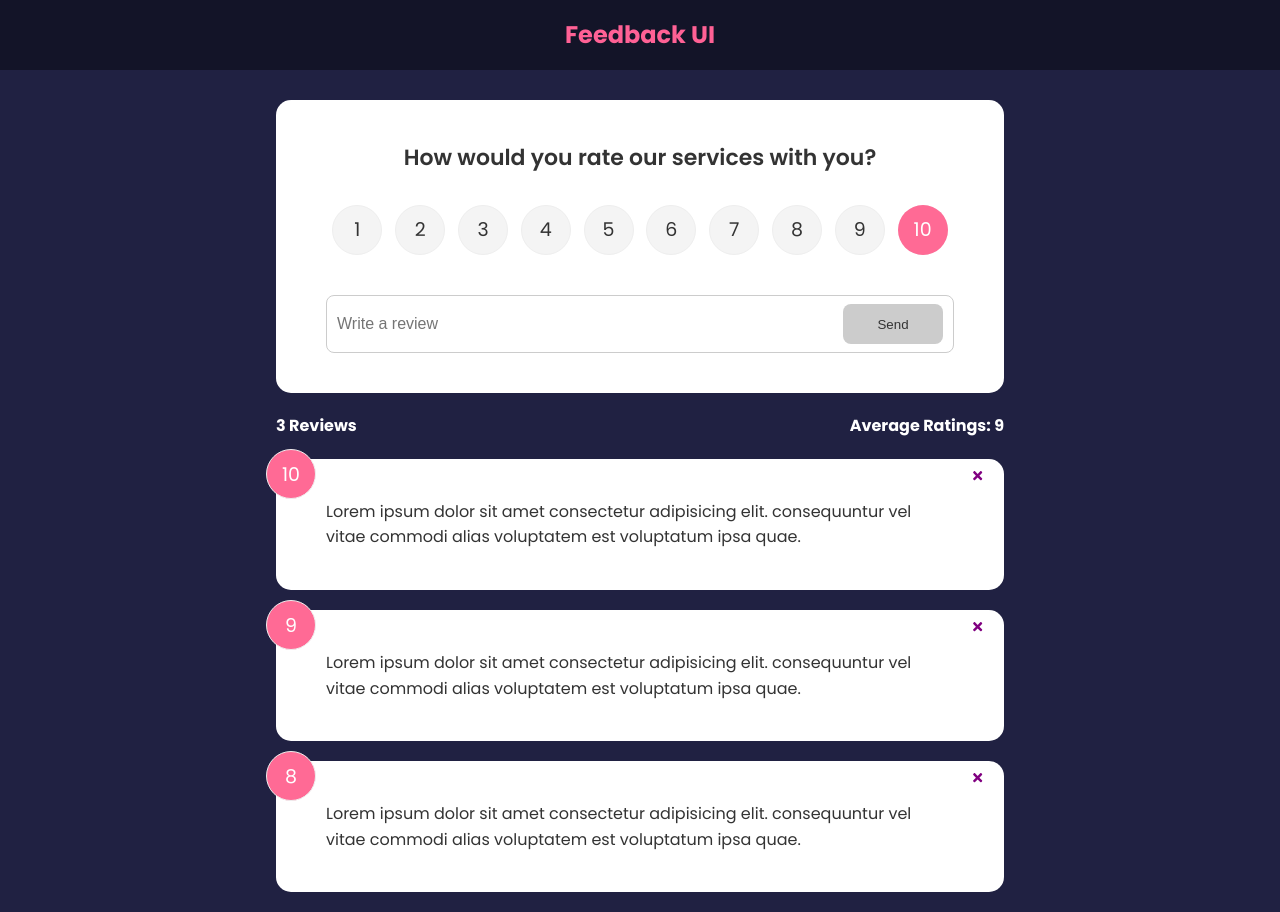
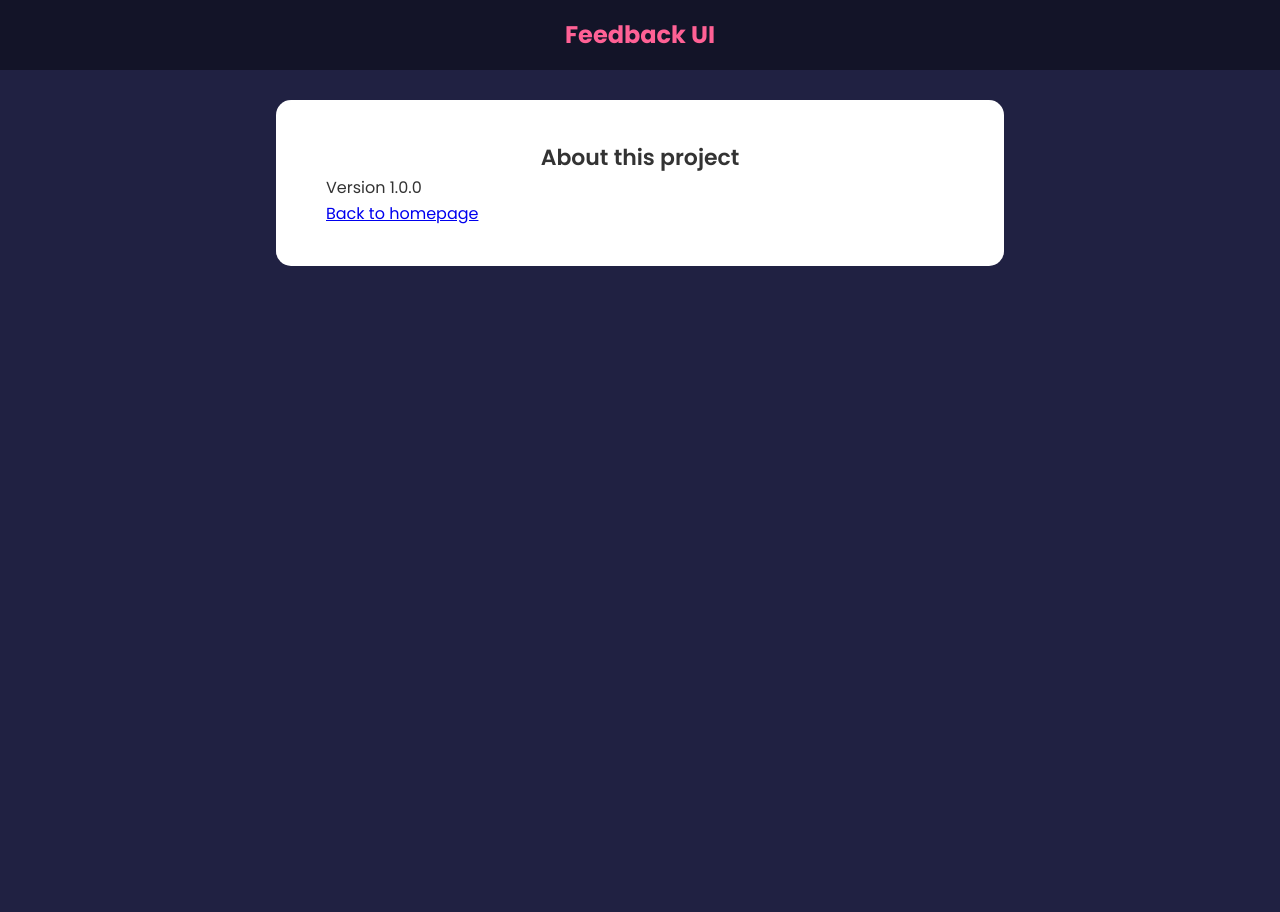
Before and after one commit to lario0913/feedback-app, a React (Create React App) app: page /about in a window 1280 px wide. After the commit the page ends 800 px from the top, so only its background shows below. Built offline with nearby package versions, Linux system fonts and the light colour scheme.

Commit message:
added about page using react-router-dom

```diff
--- a/package.json
+++ b/package.json
@@ -10,6 +10,7 @@
     "react": "^18.2.0",
     "react-dom": "^18.2.0",
     "react-icons": "^4.4.0",
+    "react-router-dom": "^6.3.0",
     "react-scripts": "5.0.1",
     "uuid": "^8.3.2",
     "web-vitals": "^2.1.4"
--- a/src/App.js
+++ b/src/App.js
@@ -1,10 +1,12 @@
 import {v4 as uuidv4} from 'uuid'
+import {BrowserRouter as Router, Route, Routes} from 'react-router-dom'
 import React, {useState} from 'react'
 import FeedbackForm from './components/FeedbackForm'
 import FeedbackList from './components/FeedbackList'
 import FeedbackStats from './components/FeedbackStats'
 import Header from './components/Header'
 import FeedbackData from './data/FeedbackData'
+import AboutPage from './pages/AboutPage'
 
 function App () {
   const [feedback, setFeedback] = useState(FeedbackData)
@@ -21,15 +23,27 @@
   }
 
   return (
-    <>
+    <Router>
       <Header/>
       <div className='container'>
-        <FeedbackForm handleAdd={addFeedback} />
-        <FeedbackStats feedback={feedback} />
-        <FeedbackList feedback={feedback} handleDelete={deleteFeedback}/>
+        <Routes>
+        <Route exact
+              path='/'
+              element={
+                <>
+                  <FeedbackForm handleAdd={addFeedback} />
+                  <FeedbackStats feedback={feedback} />
+                  <FeedbackList feedback={feedback} handleDelete={deleteFeedback}/>
+                </>
+              }
+        >
+        </Route>
+        <Route path='/about' element={<AboutPage/>} />
+       </Routes>
       </div>
 
-    </>
+
+    </Router>
   )
 }
 
--- /dev/null
+++ b/src/pages/AboutPage.jsx
@@ -0,0 +1,15 @@
+import Card from "../components/shared/Card"
+
+
+function AboutPage() {
+  return (
+    <Card className='about'>
+        <h2>About this project</h2>
+        <p>Version 1.0.0</p>
+
+        <a href="/">Back to homepage</a>
+    </Card>
+  )
+}
+
+export default AboutPage
```
Also changed, not shown: 1 other file (tests, documents, lock files or other folders).
